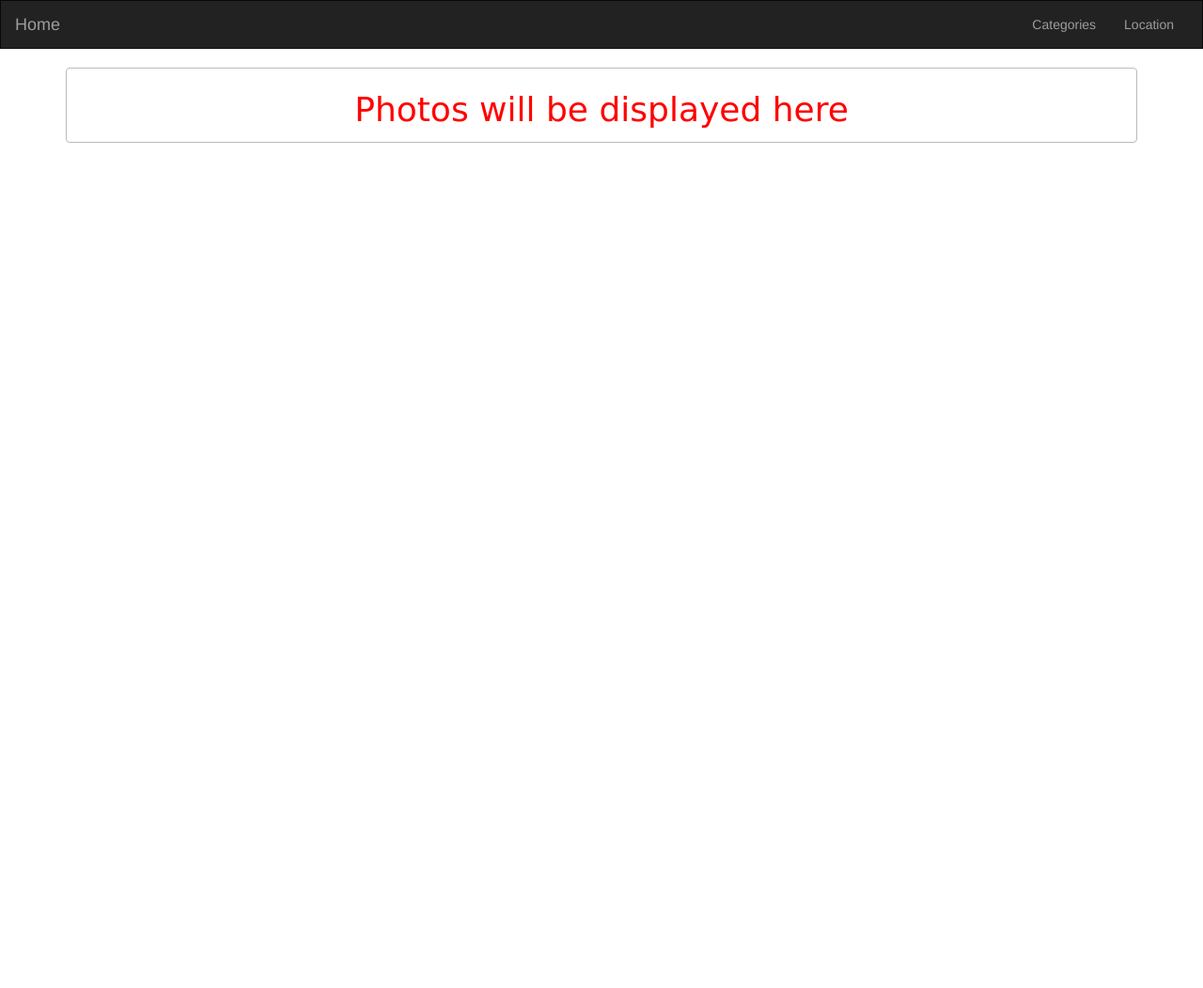
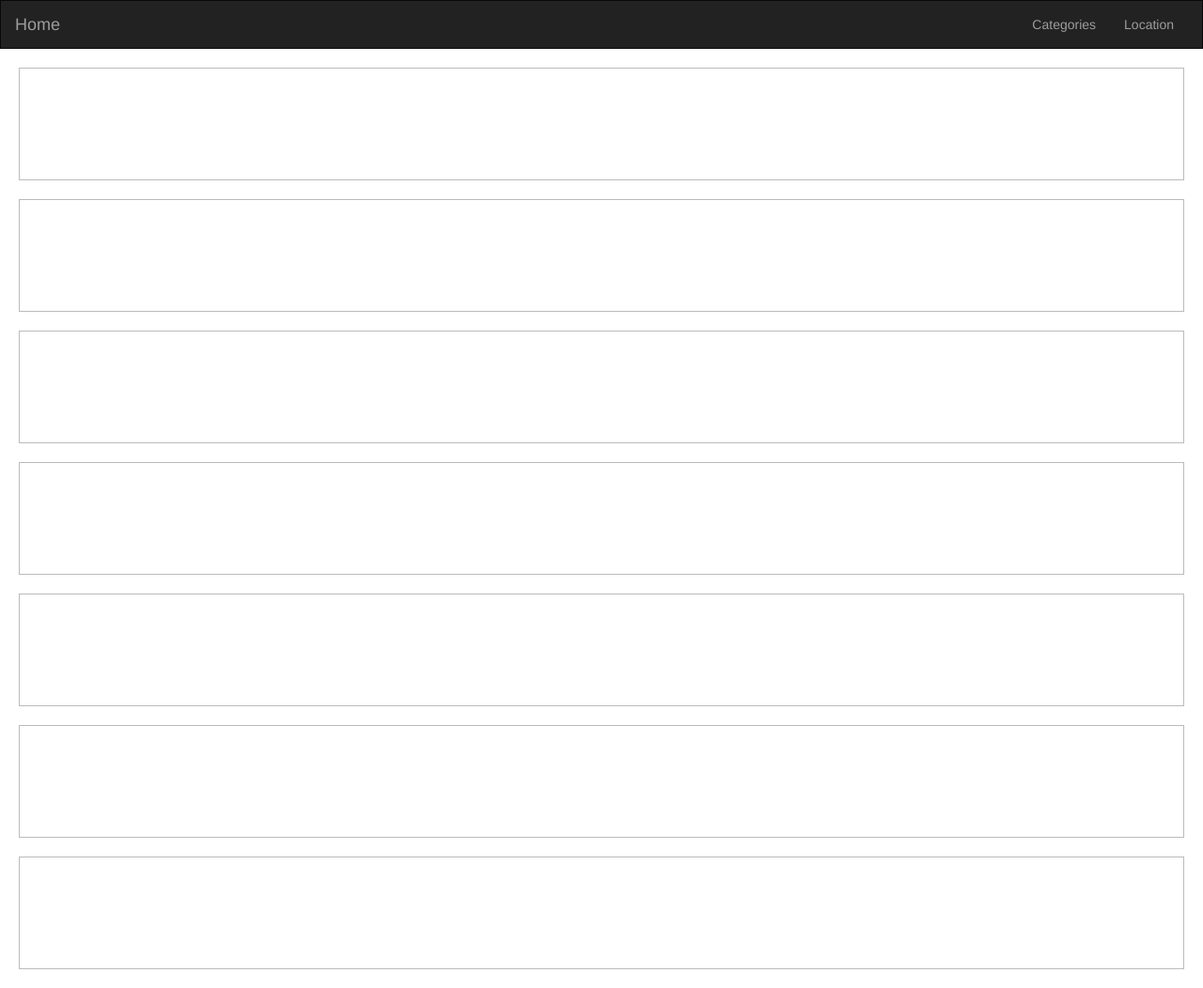
Before and after one commit to Kibet1816/Photo-Gallery, a Django app: template photos/templates/all-photos/categories.html in a window 1280 px wide. Shown: the whole page at 94% size. Before the commit the page ends 152 px from the top, so only its background shows below. Run offline with Django 3.2, Linux system fonts and the light colour scheme; the template is opened without the code that fills it, so the values that code supplies are empty; some libraries are stand-ins or nearby versions; some web fonts are replaced.

Commit message:
Edit the categories template file

```diff
--- a/photos/templates/all-photos/categories.html
+++ b/photos/templates/all-photos/categories.html
@@ -1,22 +1,12 @@
 {% extends 'all-photos/base.html' %}
 
 {% block content %}
-{{block.super}}
-<div class="container">
-    <div class="zone cover">
-        <h1 class="text-center">Photos will be displayed here</h1>
-    </div><br><br>
-    <div class="wrapper-grid">
-        {% for image_item in images %}
-        <div class="content">
-            <div class="content-overlay"></div>
-            <img src="{{image_item.image.url}}" alt="">
-            <div class="content-details fadeIn-bottom">
-                <h3 class="content-title"> {{image_item.name}} </h3>
-            </div>
-        </div>
-        {% empty %}
-        {% endfor %}
-    </div>
-</div>
+  {{block.super}}
+        <div class="box zone"><img src=""></div>
+        <div class="box zone"><img src=""></div>
+        <div class="box zone"><img src=""></div>
+        <div class="box zone"><img src=""></div>
+        <div class="box zone"><img src=""></div>
+        <div class="box zone"><img src=""></div>
+        <div class="box zone"><img src=""></div>
 {% endblock %}
--- a/photos/templates/index.html
+++ b/photos/templates/index.html
@@ -9,4 +9,7 @@
     <p class="text-center">Lorem ipsum dolor sit, amet consectetur adipisicing elit. Porro alias quis doloremque doloribus ut. Rerum quas delectus nisi dicta consequuntur, at tempora dolores adipisci voluptatem, aspernatur officia? Quia, sunt. Possimus.</p>
 </div>
 <hr>
+<div class="button">
+    <button class="btn btn-lg" ><a href="{% url 'categories' %}">View all categories of photos</a></button>
+</div>
 {% endblock %}
--- a/photos/urls.py
+++ b/photos/urls.py
@@ -6,6 +6,7 @@ from . import views
 urlpatterns = [
     url('^$',views.index,name='index'),
     url('^categories/',views.categories,name='categories'),
+    url('^travel',views.travel,name='travel'),
     url('^location/',views.location,name='location'),
 
 ]
--- a/static/css/styles.css
+++ b/static/css/styles.css
@@ -3,7 +3,7 @@
 }
 h1 {
   font-family: "Barriecito", cursive;
-  color: red;
+  color: black;
 }
 .container {
   display: grid;
@@ -30,11 +30,21 @@ img {
   margin-right: 10px;
   height: 37vh;
 }
+.box {
+    margin: 20px;
+    height: 15vh;
+}
+.button{
+    text-align: center;
+}
+.button > img{
+    color: black;
+}
 .zone {
   cursor: pointer;
   color: #fff;
   font-size: 2em;
-  border-radius: 4px;
+  /* border-radius: 4px; */
   border: 1px solid #bbb;
   transition: all 0.3s linear;
 }
```
Also changed, not shown: photos/templates/all-photos/location.html (+6 -1 lines), photos/templates/all-photos/travel.html (added, +22 -0 lines), photos/views.py (+13 -3 lines).
